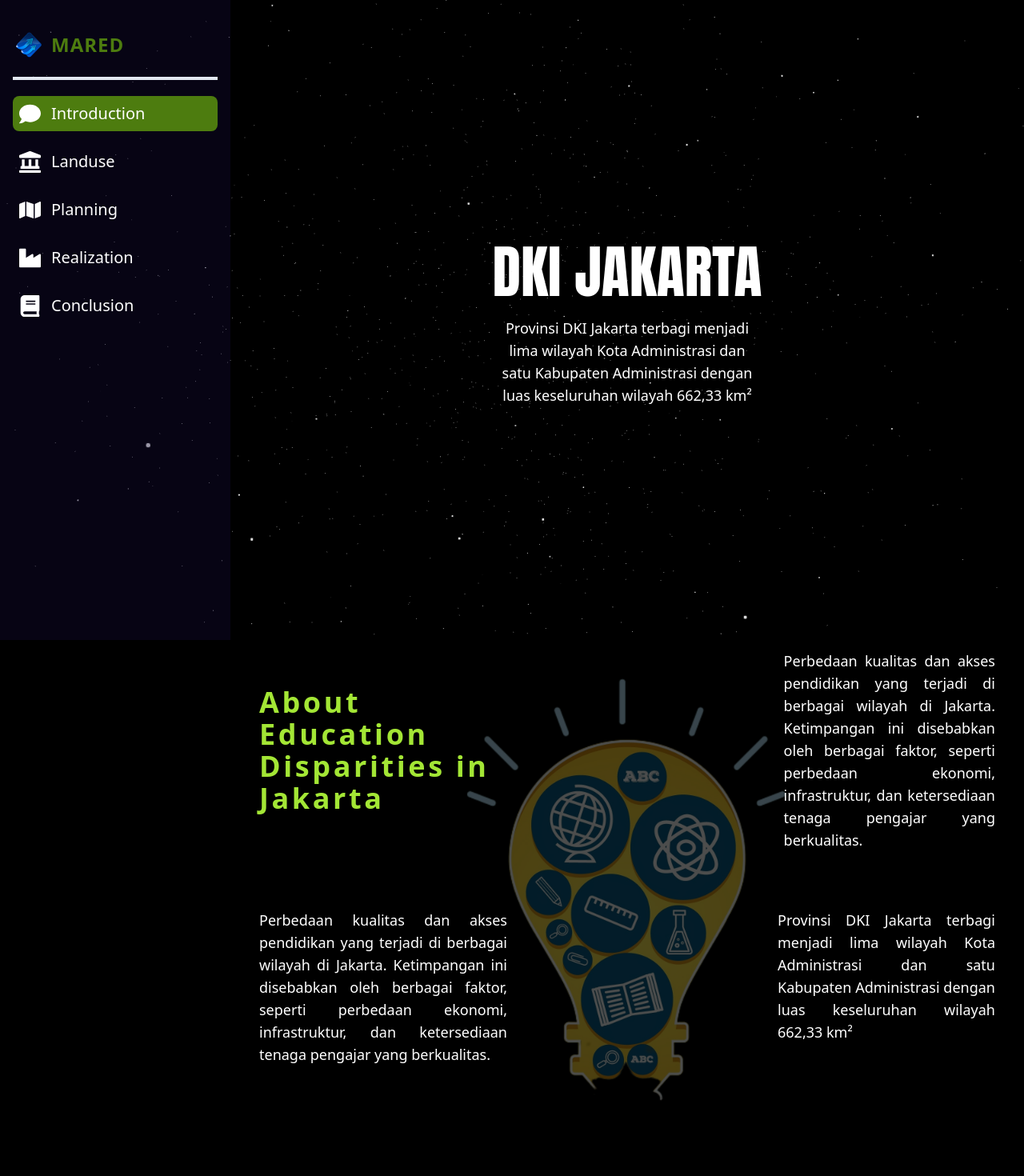
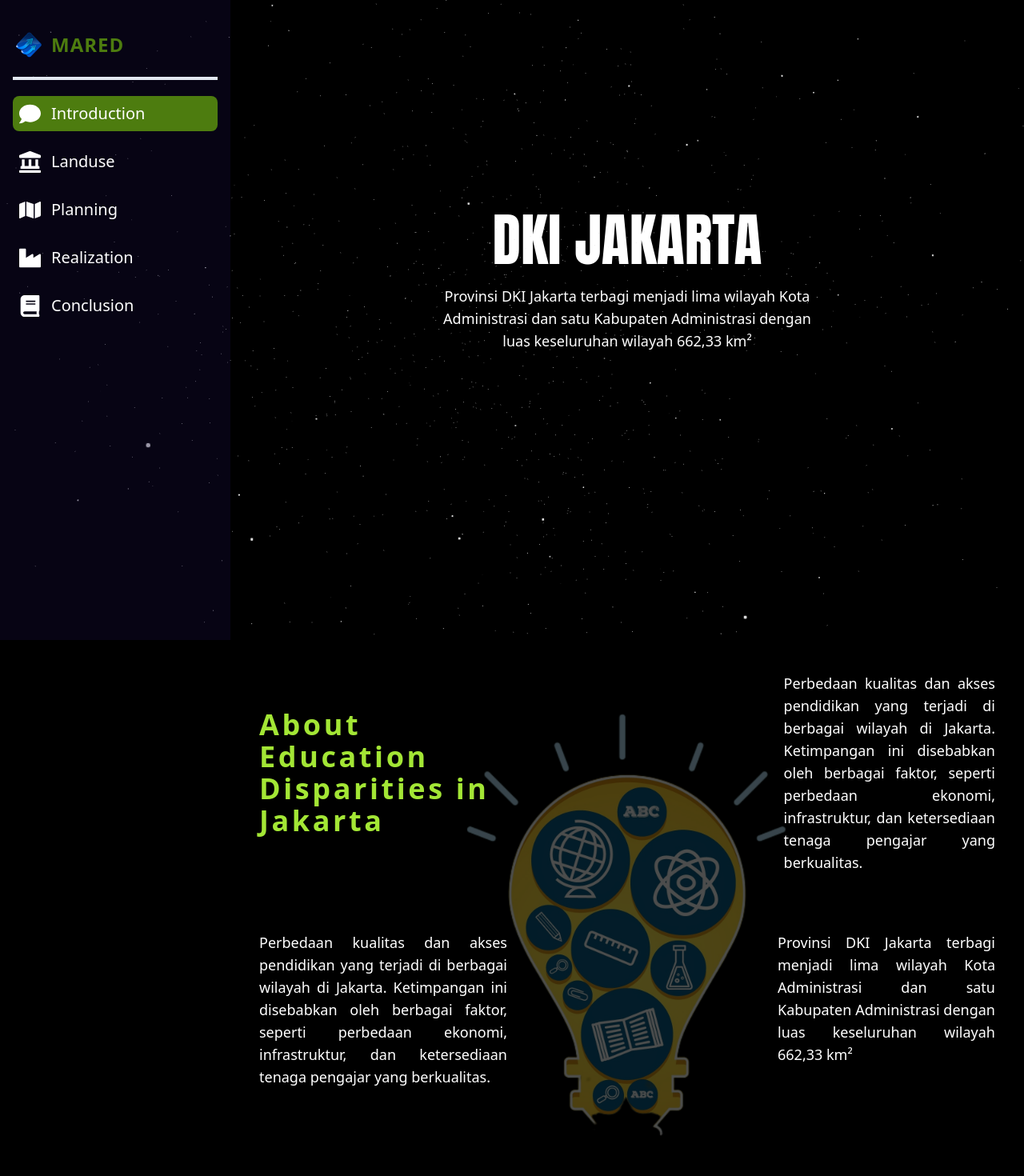
Before and after one commit to ricoadtxx/mared, a Next.js app: page /introduction in a window 1280 px wide. Shown: the top 1470 px of the page at 80% size. Built offline with nearby package versions, Linux system fonts and the light colour scheme.

Commit message:
Layouting: Home Page

```diff
--- a/src/components/dashboard/introduction/Content.tsx
+++ b/src/components/dashboard/introduction/Content.tsx
@@ -11,7 +11,7 @@ const ContentIntroduction = () => {
 	});
 
 	return (
-		<div className="relative lg:overflow-hidden flex flex-col w-full h-full py-24 mb-14">
+		<div className="relative lg:overflow-hidden flex flex-col w-full h-full py-28 mb-20">
 			<div className="grid grid-cols-1 lg:grid-cols-2 gap-10 px-5 z-10">
 				<div className="md:w-[80%] p-4 flex items-center">
 					<h1 className="text-4xl font-sans font-bold text-lime-400 tracking-widest text-center md:text-left">
--- a/src/components/dashboard/introduction/Header.tsx
+++ b/src/components/dashboard/introduction/Header.tsx
@@ -4,19 +4,19 @@ import { motion } from "framer-motion";
 
 const HeaderIntroduction = () => {
 	return (
-		<div className="relative z-10 h-3/4 gap-20 flex justify-center items-center my-24">
+		<div className="relative z-10 h-3/4 gap-20 flex justify-center items-center pt-28 pb-44 md:pt-14">
 			<div className="overflow-hidden z-[9999] flex flex-col justify-center items-center gap-5 py-24 mt-28">
 				<div className="overflow-hidden">
 					<motion.h1
 						initial={{ y: 100 }}
 						animate={{ y: 0 }}
 						transition={{ duration: 1.5 }}
-						className="text-white text-7xl font-anton overflow-hidden"
+						className="text-white text-5xl md:text-7xl font-anton overflow-hidden"
 					>
 						DKI JAKARTA
 					</motion.h1>
 				</div>
-				<p className="text-white text-lg font-sans w-1/3 text-center">
+				<p className="text-white text-2xl md:text-lg font-sans w-3/4 md:w-1/2 text-center">
 					Provinsi DKI Jakarta terbagi menjadi lima wilayah Kota Administrasi
 					dan satu Kabupaten Administrasi dengan luas keseluruhan wilayah 662,33
 					km²
```
